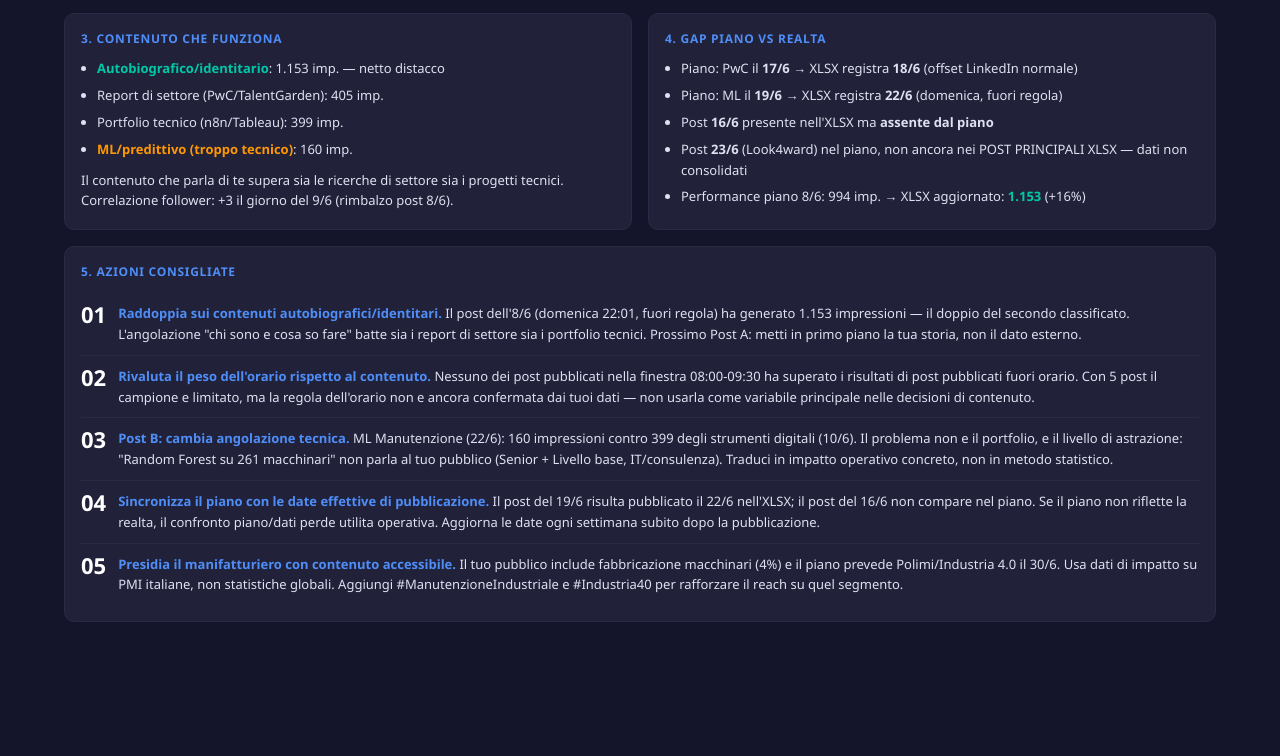
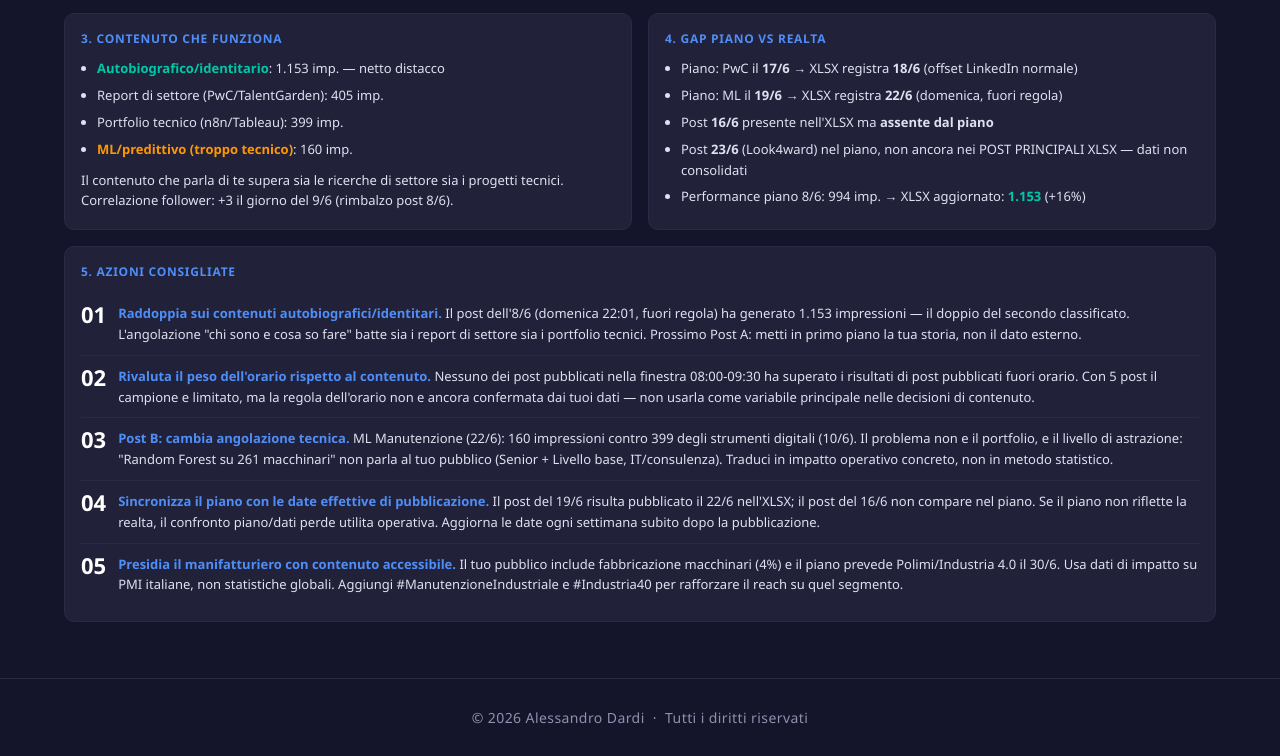
Before and after one commit to alessandrodardi-1982/linkedin-analytics, a plain HTML site: page output/dashboard.html in a window 1280 px wide. Shown: the part 3432-4188 px from the top of the page. Before the commit the page ends 4110 px from the top, so only its background shows below. Drawn offline with nearby package versions, Linux system fonts and the light colour scheme.

Commit message:
Dashboard - aggiunto footer copyright

```diff
--- a/output/dashboard.html
+++ b/output/dashboard.html
@@ -642,5 +642,16 @@ document.addEventListener('DOMContentLoaded', () => {
   renderAll();
 });
 </script>
+<footer style="
+  text-align:center;
+  padding:28px 24px;
+  border-top:1px solid var(--border);
+  color:var(--text2);
+  font-size:14px;
+  letter-spacing:.03em;
+">
+  &copy; 2026 Alessandro Dardi &nbsp;&middot;&nbsp; Tutti i diritti riservati
+</footer>
+
 </body>
 </html>
```
